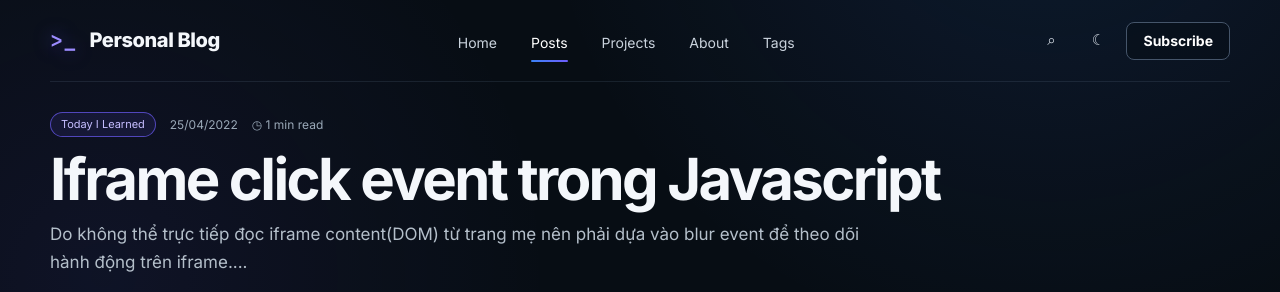
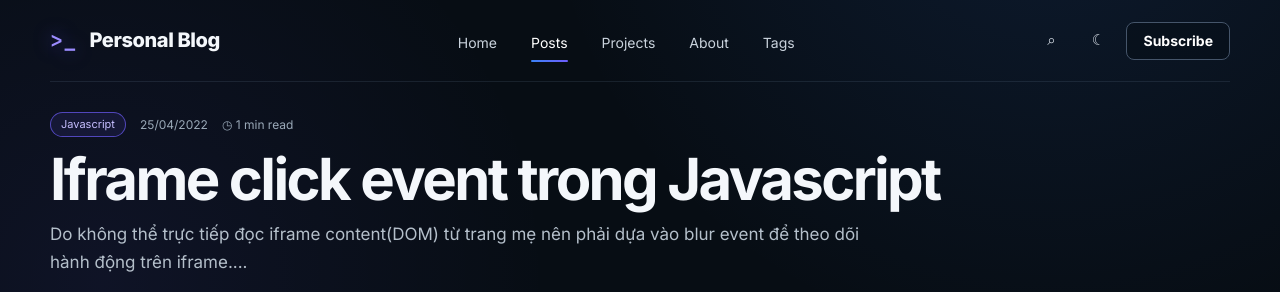
Before and after one commit to cuongtobi/cuongtobi.github.io, a Jekyll site: the page built from _posts/2022-04-25-iframe-click-event-trong-javascript.md, in a window 1280 px wide and 900 px high. Shown: the top 292 px of the window. Built offline with Jekyll 4.4.1, drawn with Linux system fonts in a browser that asks for light colours; some of the changed text lies outside the part shown.

Commit message:
content: add tags to javascript article

```diff
--- a/_posts/2022-04-25-iframe-click-event-trong-javascript.md
+++ b/_posts/2022-04-25-iframe-click-event-trong-javascript.md
@@ -4,6 +4,10 @@
 date: 2022-04-25
 author: cuongtobi
 categories: today-i-learned
+tags:
+  - javascript
+  - iframe
+  - frontend
 description: Do không thể trực tiếp đọc iframe content(DOM) từ trang mẹ nên phải dựa vào blur event để theo dõi hành động trên iframe....
 ---
 Do không thể trực tiếp đọc **iframe** content(**DOM**) từ trang mẹ nên phải dựa vào **blur event** để theo dõi hành động trên **iframe**.
```
